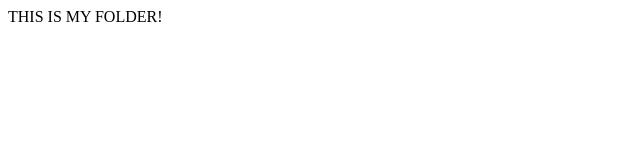
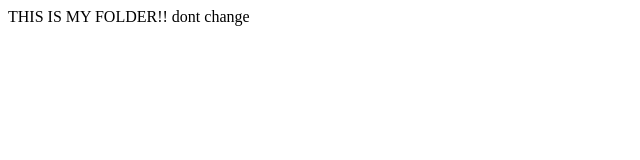
Before and after one commit to Manohar-gonugunta/Manohar, a plain HTML site: page index.html in a window 1280 px wide. Shown: the whole page, without its empty margins (0-640 px from the left). Drawn offline with Linux system fonts and the light colour scheme.

Commit message:
dont change

```diff
--- a/index.html
+++ b/index.html
@@ -3,6 +3,7 @@
   <title>MY FOLDER</title>
 </head>
 <body>
-  THIS IS MY FOLDER!
+  THIS IS MY FOLDER!!
+  dont change
 </body>
 </html>
```
Also changed, not shown: 1 other file.
